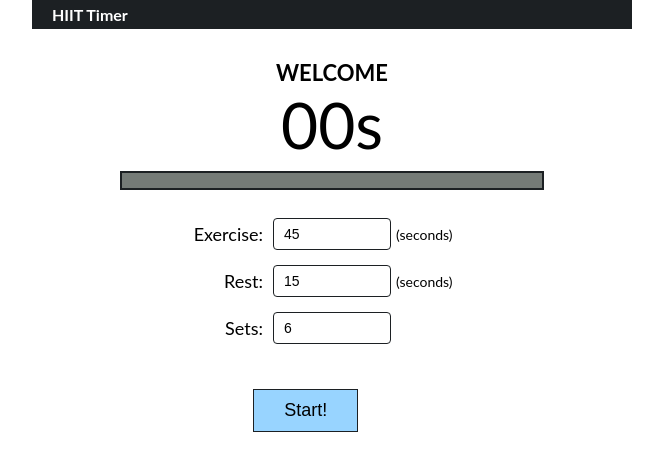
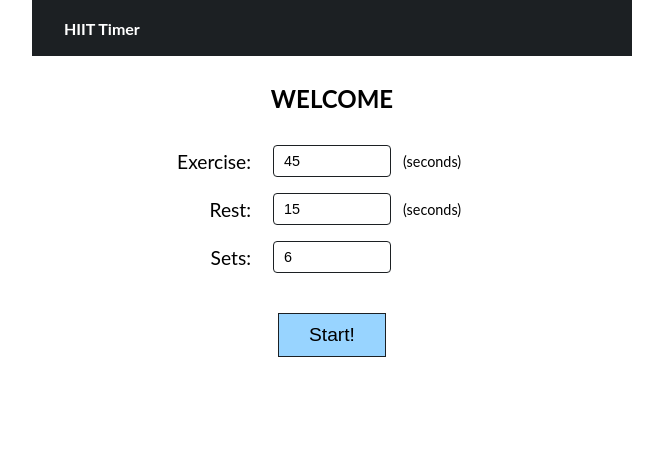
Before and after one commit to tecladocode/hiit-timer, a Flask app: page / in a window 1280 px wide. Shown: the top 471 px of the page, without its empty margins (308-971 px from the left). Run offline with Flask 2, Linux system fonts and the light colour scheme.

Commit message:
Updates the styles and templates to use appropriate HTML elements, and a consistent naming scheme. In this case, we're using BEM.

```diff
--- a/static/css/styles.css
+++ b/static/css/styles.css
@@ -11,92 +11,84 @@ body {
     background-color: #1c2023;
     font-weight: bold;
     color: white;
-    padding: 5px 20px;
-    margin-bottom: 30px;
+    padding: .5rem 2rem;
+    margin-bottom: 1.75rem;
 }
 
-h1 {
-    font-size: 22px;
-    text-align: center;
-    margin-bottom: 0;
+.header__logo {
+    font-size: 1rem;
 }
 
-#timer {
-    font-size: 64px;
+.heading {
+    display: block;
+    font-size: 1.5rem;
     text-align: center;
-    margin-bottom: 10px;
+    margin-bottom: 2rem;
+    text-transform: uppercase;
 }
 
-#progress-bar {
-    margin: 0 auto 30px auto;
-    width: 75%;
-    height: 15px;
-    outline: 2px solid #1c2023;
+.timer {
+    display: block;
+    font-size: 4rem;
+    text-align: center;
+    margin-bottom: .75rem;
 }
 
-#countdown-bar {
-    width: 100%;
-    background-color: #757B77;
-    height: 100%;
+.main {
+    padding: 0 1.25rem;
 }
 
-.container {
-    padding: 0 20px;
-}
-
-p {
-    text-align: center;
-}
-
-form {
+.form {
     display: flex;
     flex-direction: column;
     align-items: center;
+    font-size: 0.9rem;
 }
 
-.form-input {
+.form__button-container {
+    display: flex;
+    margin-top: 1.5rem;
+}
+
+.form__input-group {
     display: grid;
     grid-template-columns: 1fr 1fr 1fr;
-    margin-bottom: 15px;
     align-items: center;
+    column-gap: .75rem;
+    margin-bottom: 1rem;
 }
 
-label {
+.form__input {
+    max-width: 6rem;
+    border-radius: 4px;
+    border: 1px solid #1c2023;
+    padding: 7px 10px;
+    font-size: inherit;
+}
+
+.form__label {
     margin-right: 10px;
-    font-size: 18px;
+    font-size: 1.2rem;
     text-align: right;
 }
 
-input[type="number"] {
-    max-width: 6rem;
-    border-radius: 4px;
+.button {
+    font-size: 1.2rem;
+    padding: 10px 30px;
     border: 1px solid #1c2023;
-    font-size: 14px;
-    padding: 7px 10px;
+    background-color: #98D4FF;
+    cursor: pointer;
+    transition: background-color 0.1s ease-in-out;
 }
 
-.units {
-    font-size: 14px;
-    margin-left: 5px;
-}
-
-input[type="submit"] {
-    grid-column-start: 1;
-    grid-column-end: 3;
-    font-size: 18px;
-    border: 1px solid #1c2023;
-    background-color: #98D4FF;
-    padding: 10px 30px;
-    margin-top: 30px;
-}
-
-input[type="submit"]:hover {
+.button:hover {
     background-color: #75BDF1;
-    cursor: pointer;
 }
 
 .progress {
-    width: 100%;
+    display: block;
+    width: 80%;
+    margin: 0 auto;
     border: 1px solid #cdc7c2;
     background-image: none;
     -webkit-appearance: none;
--- a/templates/base.jinja2
+++ b/templates/base.jinja2
@@ -4,10 +4,10 @@
     <link rel="stylesheet" href="{{ url_for('static', filename='css/styles.css') }}" />
 </head>
 <body>
-    <div class="header"><span class="logo-text">HIIT Timer</span></div>
-    <div class="container">
-    {% block content %}
+    <div class="header"><h1 class="header__logo">HIIT Timer</h1></div>
+    <main class="main">
+        {% block content %}
 
-    {% endblock %}
-    </div>
+        {% endblock %}
+    </main>
 </body>
--- a/templates/complete.jinja2
+++ b/templates/complete.jinja2
@@ -1,6 +1,6 @@
 {% extends "base.jinja2" %}
 
 {% block content %}
-    <h1>CONGRATULATIONS</h1>
-    <p>You've completed {{ sets }} sets.</p>
+    <h2 class="heading">Congratulations</h2>
+    <span style="display: block; text-align: center;">You've completed {{ sets }} sets.</span>
 {% endblock %}
--- a/templates/exercise.jinja2
+++ b/templates/exercise.jinja2
@@ -1,9 +1,9 @@
 {%  extends "base.jinja2" %}
 
 {% block content %}
-    <h1>EXERCISE</h1>
-    <div id="timer">{{ exercise }}s</div>
+    <h2 class="heading">Exercise</h2>
 
+    <span class="timer" id="timer">{{ exercise }}s</span>
     <progress max="{{ exercise }}" value="{{ exercise }}" class="progress progress--set" id="progressBar"></progress>
 
     <script type="application/javascript">
--- a/templates/home.jinja2
+++ b/templates/home.jinja2
@@ -1,29 +1,25 @@
 {% extends "base.jinja2" %}
 
 {% block content %}
-    <h1>WELCOME</h1>
-    <div id="timer">
-        00s
-    </div>
-    <div id="progress-bar"><div id="countdown-bar"></div></div>
+    <h2 class="heading">Welcome</h2>
 
-    <form method="post">
-        <div class="form-input">
-            <label for="exercise">Exercise:</label>
-            <input type="number" name="exercise" id="exercise" value="45"/>
+    <form class="form" method="post">
+        <div class="form__input-group">
+            <label class="form__label" for="exercise">Exercise:</label>
+            <input class="form__input" type="number" name="exercise" id="exercise" value="45"/>
             <span class="units">(seconds)</span>
         </div>
-        <div class="form-input">
-            <label for="rest">Rest:</label>
-            <input type="number" name="rest" id="rest" value="15"/>
+        <div class="form__input-group">
+            <label class="form__label" for="rest">Rest:</label>
+            <input class="form__input" type="number" name="rest" id="rest" value="15"/>
             <span class="units">(seconds)</span>
         </div>
-        <div class="form-input">
-            <label for="sets">Sets:</label>
-            <input type="number" name="sets" id="sets" value="6"/>
+        <div class="form__input-group">
+            <label class="form__label" for="sets">Sets:</label>
+            <input class="form__input" type="number" name="sets" id="sets" value="6"/>
         </div>
-        <div class="form-input">
-            <input type="submit" value="Start!"/>
+        <div class="form__button-container">
+            <button class="button" type="submit">Start!</button>
         </div>
     </form>
 {% endblock %}
--- a/templates/rest.jinja2
+++ b/templates/rest.jinja2
@@ -1,11 +1,9 @@
 {%  extends "base.jinja2" %}
 
 {% block content %}
-    <h1>REST</h1>
-    <div id="timer">
-        {{ rest }}s
-    </div>
+    <h2 class="heading">Rest</h2>
 
+    <span class="timer" id="timer">{{ rest }}s</span>
     <progress max="{{ rest }}" value="{{ rest }}" class="progress progress--rest" id="progressBar"></progress>
 
     <script type="application/javascript">
```
